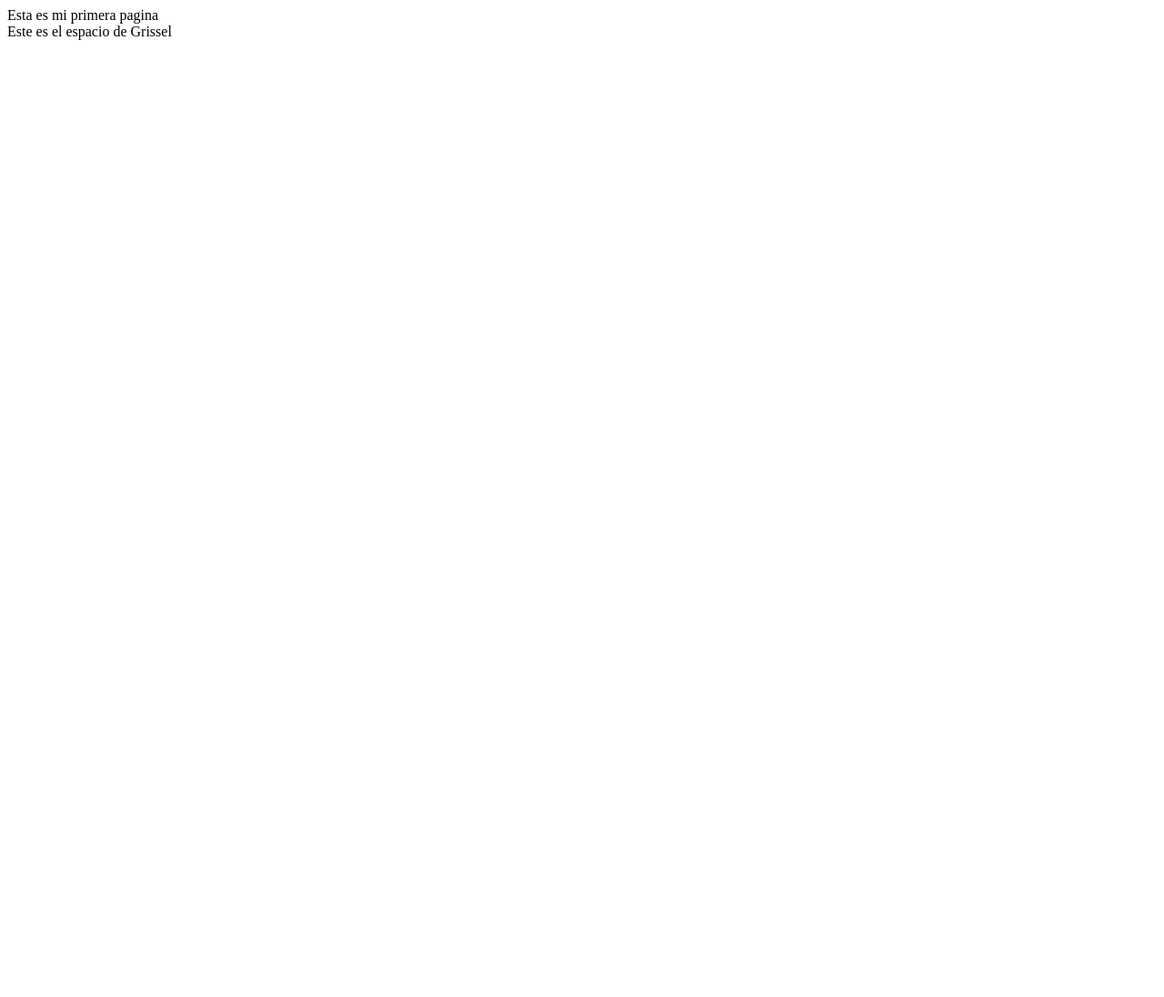
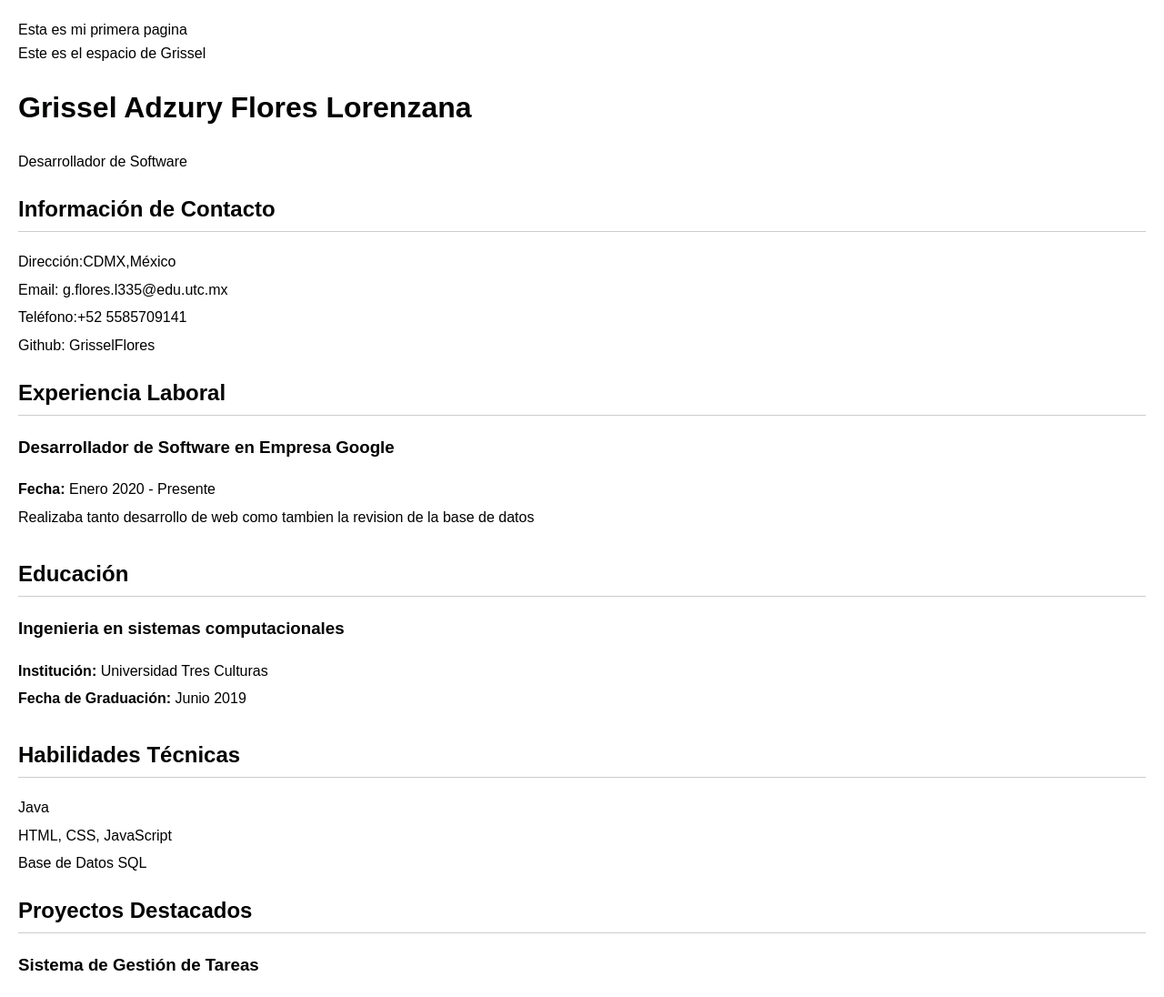
Before and after one commit to GrisselFlores/4SIS2AFloresLorenzanaGrissel, a plain HTML site: page index.html in a window 1280 px wide. Shown: the whole page at 91% size. Before the commit the page ends 800 px from the top, so only its background shows below. Drawn offline with Linux system fonts and the light colour scheme.

Commit message:
Actualizado

```diff
--- a/index.html
+++ b/index.html
@@ -5,10 +5,111 @@
     <meta name="viewport" content="width=device-width, initial-scale=1.0">
     <title>Mi primera pagina web</title>
 </head>
+ <style>
+    body {
+        font-family: Arial, sans-serif;
+        line-height: 1.6;
+        margin: 20px;
+    }
+
+    header {
+        text-align: center;
+        margin-bottom: 20px;
+    }
+
+    h1, h2 {
+        color: #010301;
+    }
+
+    h2 {
+        border-bottom: 1px solid #ccc;
+        padding-bottom: 5px;
+        margin-top: 20px;
+    }
+
+    .section {
+        margin-bottom: 20px;
+    }
+
+    .experience, .education {
+        margin-bottom: 30px;
+    }
+
+    ul {
+        list-style-type: none;
+        padding: 0;
+    }
+
+    ul li {
+        margin-bottom: 5px;
+    }
+
+    p {
+        margin: 5px 0;
+    }
+</style>
+</head>
 <body>
     Esta es mi primera pagina
     <div>
         Este es el espacio de Grissel
-    </div>
+        <br>
+        <h1>Grissel Adzury Flores Lorenzana</h1>
+        <p>Desarrollador de Software</p>
+    </header>
+
+    <section class="section">
+        <h2>Información de Contacto</h2>
+        <p>Dirección:CDMX,México</p>
+        <p>Email: g.flores.l335@edu.utc.mx</p>
+        <p>Teléfono:+52 5585709141</p>
+      <p>Github: GrisselFlores</p>
+
+    </section>
+
+    <section class="section experience">
+        <h2>Experiencia Laboral</h2>
+        <ul>
+            <li>
+                <h3>Desarrollador de Software en Empresa Google</h3>
+                <p><strong>Fecha:</strong> Enero 2020 - Presente</p>
+                <p>Realizaba tanto desarrollo de web como tambien la revision de la base de datos</p>
+            </li>
+        </ul>
+    </section>
+
+    <section class="section education">
+        <h2>Educación</h2>
+        <ul>
+            <li>
+                <h3>Ingenieria en sistemas computacionales</h3>
+                <p><strong>Institución:</strong> Universidad Tres Culturas</p>
+                <p><strong>Fecha de Graduación:</strong> Junio 2019</p>
+            </li>
+
+        </ul>
+    </section>
+
+    <section class="section">
+        <h2>Habilidades Técnicas</h2>
+        <ul>
+            <li>Java</li>
+            <li>HTML, CSS, JavaScript</li>
+            <li>Base de Datos SQL</li>
+
+        </ul>
+    </section>
+
+    <section class="section">
+        <h2>Proyectos Destacados</h2>
+        <ul>
+            <li>
+                <h3>Sistema de Gestión de Tareas</h3>
+
+            </li>
+
+        </ul>
+    </section>
+
 </body>
 </html>
```
